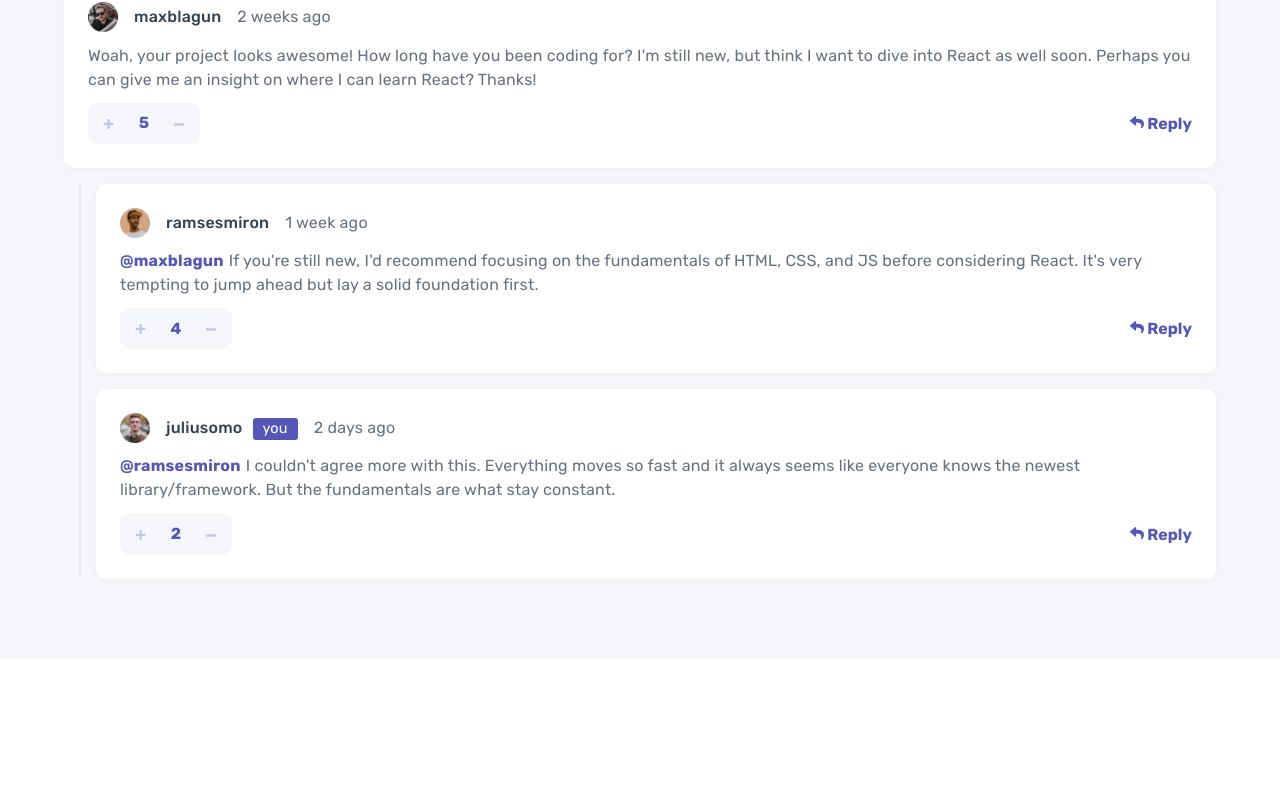
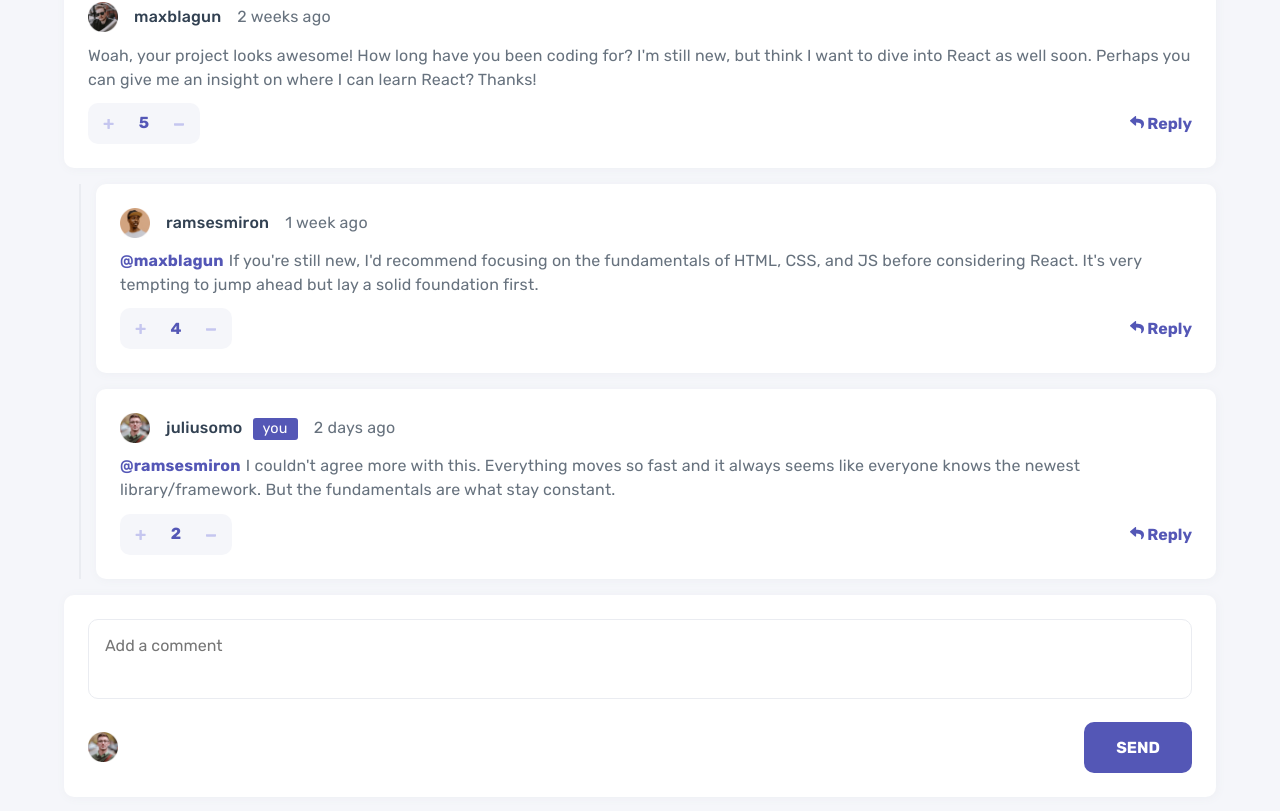
Before and after one commit to Dmitriy24S/interactive-comments-section-react, a React (Create React App) app: page / in a window 1280 px wide. Shown: the part 307-1118 px from the top of the page. Before the commit the page ends 966 px from the top, so only its background shows below. Built offline with nearby package versions, Linux system fonts and the light colour scheme.

Commit message:
add new comment func, style

```diff
--- a/src/App.css
+++ b/src/App.css
@@ -47,8 +47,11 @@ body {
   background-color: white;
   width: 100%;
 }
-.add-comment-container {
-  width: 90%;
+button,
+input,
+textarea {
+  font-family: inherit;
+  font-size: inherit;
 }
 section {
   display: flex;
@@ -64,6 +67,44 @@ section {
   flex-direction: column;
   gap: 1rem;
 }
+/* card-top */
+.card-top {
+  display: flex;
+  gap: 1rem;
+  align-items: center;
+}
+.card-top img {
+  width: 30px;
+}
+.username {
+  color: hsl(212, 24%, 26%);
+  font-weight: 500;
+}
+.date {
+  color: hsl(211, 10%, 45%);
+  text-align: center;
+}
+/* card-top active user tag */
+.active-user {
+  background: #5457b6;
+  border-radius: 3px;
+  color: #fff;
+  font-size: 0.9rem;
+  font-weight: 400;
+  margin-left: 10px;
+  padding: 2px 10px 3px;
+}
+/* comment */
+.replying-to {
+  font-weight: 700;
+  color: hsl(238, 40%, 52%);
+  margin-right: 5px;
+}
+.comment {
+  color: hsl(211, 10%, 45%);
+  word-wrap: break-word;
+}
+/* card bottom */
 .card-bottom {
   display: flex;
   justify-content: space-between;
@@ -82,61 +123,55 @@ section {
   justify-content: space-between;
   min-width: 112px;
 }
+/* card bottom - score btns */
+.minus-btn {
+  margin-top: -6px;
+}
+.score button {
+  padding: 3px;
+}
 .reply {
   color: hsl(238, 40%, 52%);
   font-weight: 700;
-}
-.card-top {
-  display: flex;
-  gap: 1rem;
-  align-items: center;
-}
-.username {
-  color: hsl(212, 24%, 26%);
-  font-weight: 500;
-}
-.date {
-  color: hsl(211, 10%, 45%);
-  text-align: center;
-}
-.card-top img {
-  width: 30px;
-}
-.replying-to {
-  font-weight: 700;
-  color: hsl(238, 40%, 52%);
-  margin-right: 5px;
-}
-.comment {
-  color: hsl(211, 10%, 45%);
-  word-wrap: break-word;
-}
-button,
-input,
-textarea {
-  font-family: inherit;
-  font-size: inherit;
 }
 .btn {
   background: transparent;
   border: 0;
   cursor: pointer;
 }
-.minus-btn {
-  margin-top: -6px;
+/* add comment form */
+form {
+  width: 100%;
 }
-.score button {
-  padding: 3px;
+.add-comment-container {
+  width: 90%;
 }
-/* active user tag */
-.active-user {
-  background: #5457b6;
-  border-radius: 3px;
-  color: #fff;
-  font-size: 0.9rem;
-  font-weight: 400;
-  margin-left: 10px;
-  padding: 2px 10px 3px;
+.add-comment__bottom {
+  display: flex;
+  justify-content: space-between;
+  align-items: center;
+  padding-top: 1rem;
+}
+.add-comment__bottom img {
+  width: 30px;
+}
+.add-comment__send-btn {
+  color: white;
+  background-color: hsl(238, 40%, 52%);
+  font-weight: 700;
+  padding: 1rem 2rem;
+  border-radius: 10px;
+}
+textarea#reply-text {
+  width: 100%;
+  min-height: 80px;
+  border-radius: 10px;
+  border: 1px solid hsl(223, 19%, 93%);
+  padding: 1rem;
+  resize: none;
+}
+textarea#reply-text:focus {
+  outline: 1.5px solid hsl(238, 40%, 52%);
 }
 /* score voting color */
 .active svg path {
--- a/src/App.js
+++ b/src/App.js
@@ -5,6 +5,7 @@ import Comment from "./components/Comment";
 function App() {
   const [data, setData] = useState([]);
   const [currentUser, setCurrentUser] = useState();
+  const [commentValue, setCommentValue] = useState();
 
   const getData = async () => {
     const response = await fetch("./data/data.json");
@@ -37,6 +38,30 @@ function App() {
     setData(updatedComments);
   };
 
+  const submitHandler = (e) => {
+    e.preventDefault();
+    addComment();
+  };
+
+  function isNullOrWhiteSpace(str) {
+    return str == null || str.replace(/\s/g, "").length < 1;
+  }
+
+  const addComment = () => {
+    if (isNullOrWhiteSpace(commentValue)) return;
+    let newComment = {
+      id: Math.floor(Math.random() * 100) + 5,
+      createdAt: "1 week ago",
+      content: commentValue,
+      score: 0,
+      replies: [],
+      user: currentUser,
+    };
+    let newCommentsData = [...data, newComment];
+    setData(newCommentsData);
+    setCommentValue("");
+  };
+
   return (
     <div className="App">
       {data.map((comment) => (
@@ -49,6 +74,26 @@ function App() {
           updateScore={updateScore}
         />
       ))}
+      <section className="card add-comment-container">
+        <form onSubmit={submitHandler}>
+          <div className="add-comment__input">
+            <textarea
+              type="text"
+              name="reply-text"
+              id="reply-text"
+              value={commentValue}
+              onChange={(e) => setCommentValue(e.target.value)}
+              placeholder="Add a comment"
+            />
+          </div>
+          <div className="add-comment__bottom">
+            <img src={currentUser ? currentUser.image.png : null} alt="currentUser-pic" />
+            <button type="submit" className="btn add-comment__send-btn">
+              SEND
+            </button>
+          </div>
+        </form>
+      </section>
     </div>
   );
 }
```
